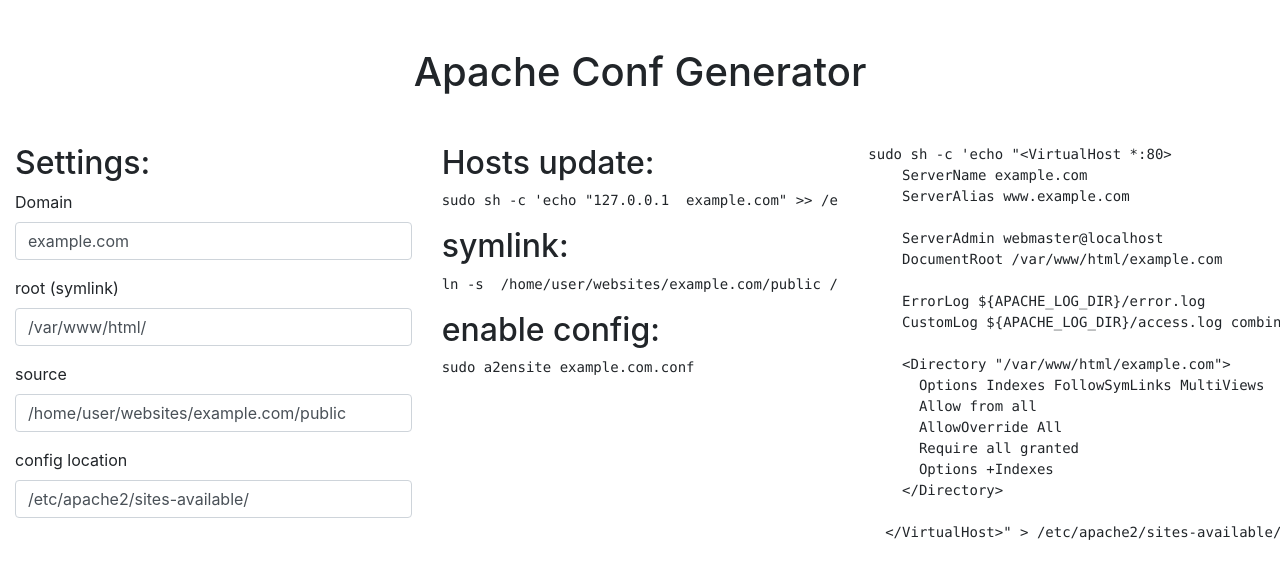
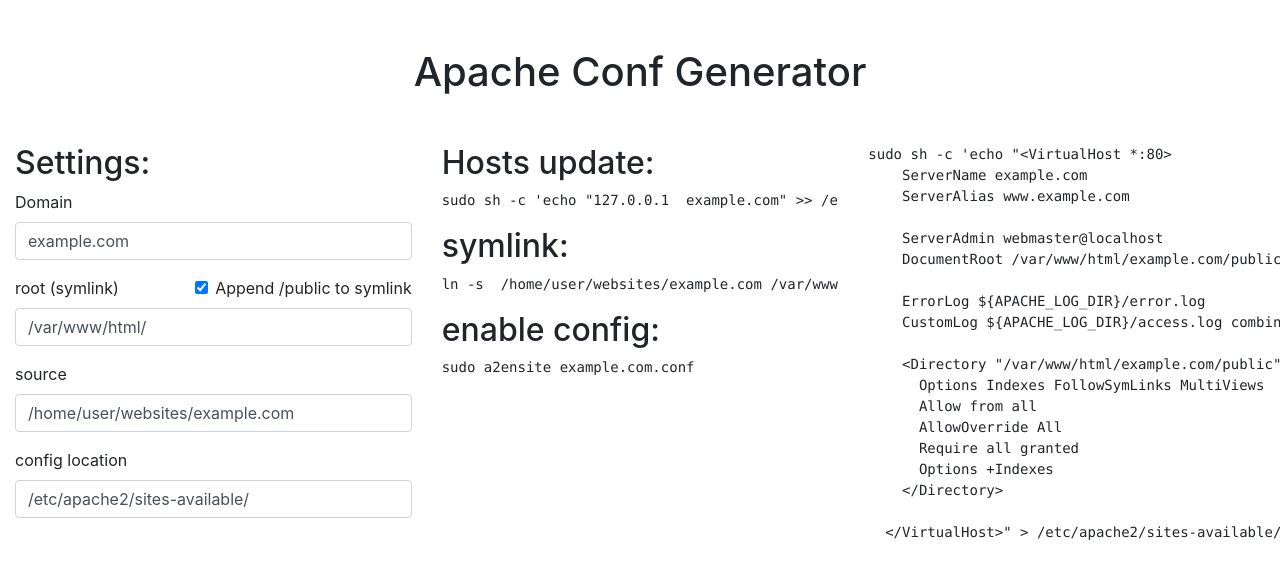
Before and after one commit to robvankeilegom/apache-conf-generator.robvankeilegom.be, an Angular app: page / in a window 1280 px wide. Shown: the top 578 px of the page. Built offline with nearby package versions, Linux system fonts and the light colour scheme.

Commit message:
fix /public paths

```diff
--- a/src/app/generator/generator.component.html
+++ b/src/app/generator/generator.component.html
@@ -8,6 +8,10 @@
           <input type="text" class="form-control" id="domain" formControlName="domain">
         </div>
         <div class="form-group">
+          <div class="form-check float-right">
+            <input type="checkbox" class="form-check-input" id="autoppend" [checked]="autoAppend" (change)="checked($event)">
+            <label class="form-check-label" for="autoappend">Append /public to symlink</label>
+          </div>
           <label for="symlink">root (symlink)</label>
           <input type="text" class="form-control" id="symlink" formControlName="symlink">
         </div>
@@ -31,6 +35,6 @@
       <pre>{{ this.enableConfig }}</pre>
     </div>
     <pre #codeEl class="col-4">
-      </pre>
+    </pre>
   </div>
 </div>
--- a/src/app/generator/generator.component.ts
+++ b/src/app/generator/generator.component.ts
@@ -13,6 +13,7 @@
   public hostFile: string;
   public symlink: string;
   public enableConfig: string;
+  public autoAppend: boolean = true;
 
   constructor(private formBuilder: FormBuilder) { }
 
@@ -20,7 +21,7 @@
     this.form = this.formBuilder.group({
       domain: 'example.com',
       symlink: '/var/www/html/',
-      root: '/home/user/websites/example.com/public',
+      root: '/home/user/websites/example.com',
       apache: '/etc/apache2/sites-available/',
     });
 
@@ -38,17 +39,22 @@
   public updateCode(): void {
     const code = document.createElement('code');
     code.className = 'html';
+
+    let domain = this.form.value.domain;
+    if (this.autoAppend){
+      domain += '/public';
+    }
     const text = document.createTextNode(`sudo sh -c 'echo "<VirtualHost *:80>
     ServerName ${ this.form.value.domain }
     ServerAlias www.${ this.form.value.domain }
 
     ServerAdmin webmaster@localhost
-    DocumentRoot ${ this.form.value.symlink }${ this.form.value.domain }
+    DocumentRoot ${ this.form.value.symlink }${ domain }
 
     ErrorLog $\{APACHE_LOG_DIR\}/error.log
     CustomLog $\{APACHE_LOG_DIR\}/access.log combined
 
-    <Directory "${ this.form.value.symlink }${ this.form.value.domain }">
+    <Directory "${ this.form.value.symlink }${ domain }">
       Options Indexes FollowSymLinks MultiViews
       Allow from all
       AllowOverride All
@@ -69,4 +75,9 @@
     this.symlink = `ln -s  ${ this.form.value.root } ${ this.form.value.symlink }${ this.form.value.domain }`;
     this.enableConfig = `sudo a2ensite ${ this.form.value.domain }.conf`;
   }
+
+  public checked(value): void {
+    this.autoAppend = value.target.checked;
+    this.updateCode();
+  }
 }
```
